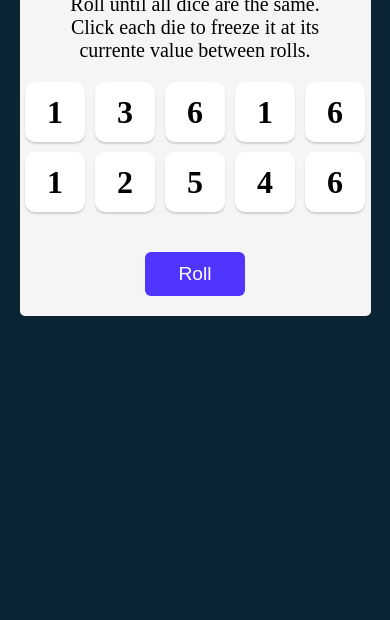
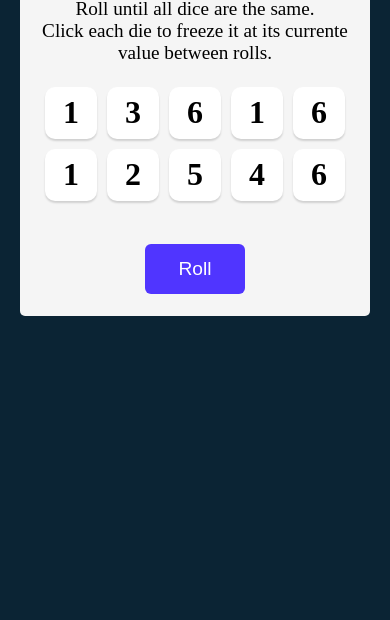
Before and after one commit to Caarlos94/tenzie, a React app: page / in a window 390 px wide. Shown: the part 224-844 px from the top of the page. Built offline with nearby package versions, Linux system fonts and the light colour scheme.

Commit message:
se añade media query

```diff
--- a/src/index.css
+++ b/src/index.css
@@ -93,9 +93,19 @@ body {
 
 @media (max-width: 600px) {
     .tenzie-cont {
-        width: 90vw;
+        width: 92vw;
     }
     .tenzie-container {
         gap: 10px;
     }
   }
+
+@media (max-width: 400px) {
+    .die-face {
+        height: 52px;
+        width: 52px;
+    }
+    .instruction {
+        font-size: 1.2rem;
+    }
+}
```
